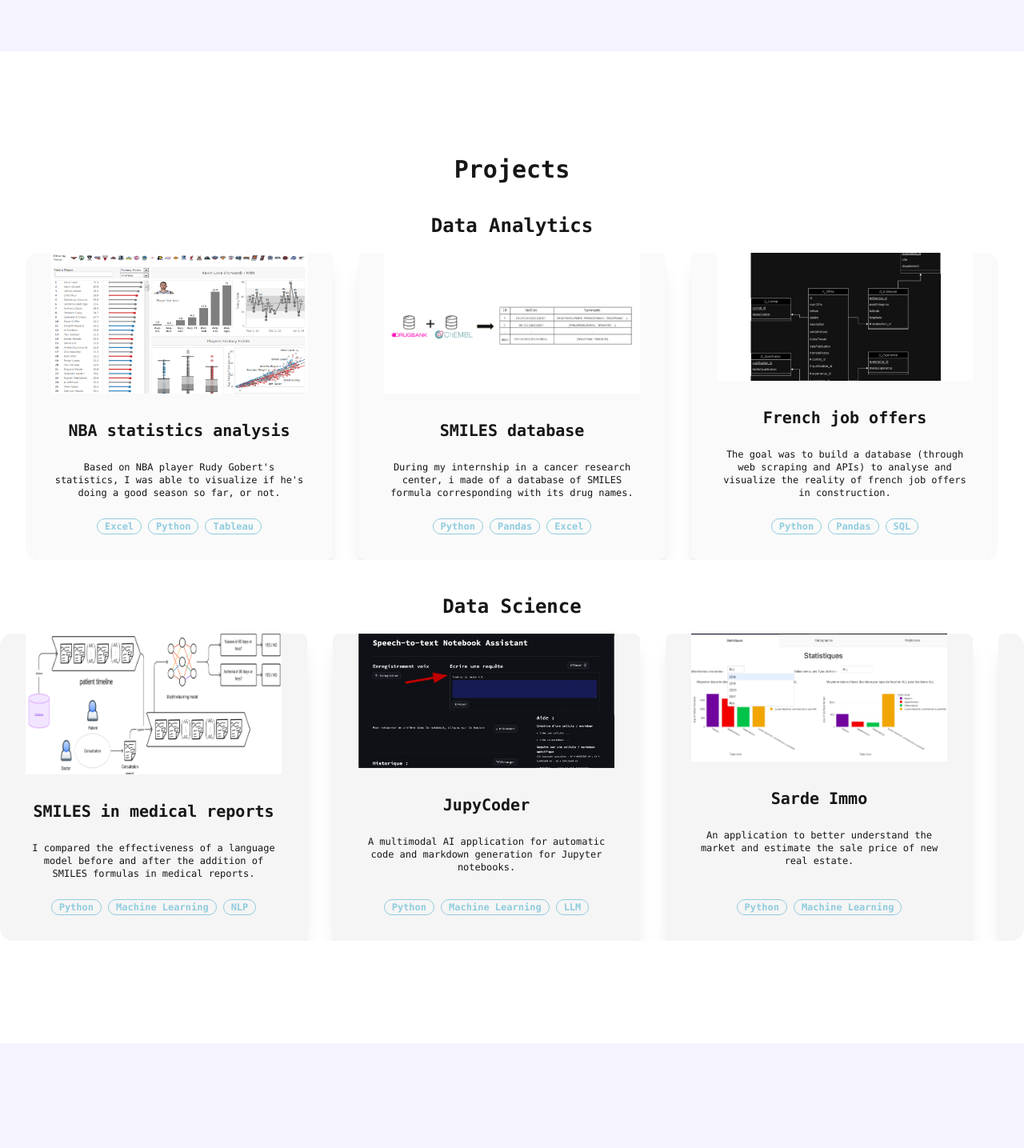
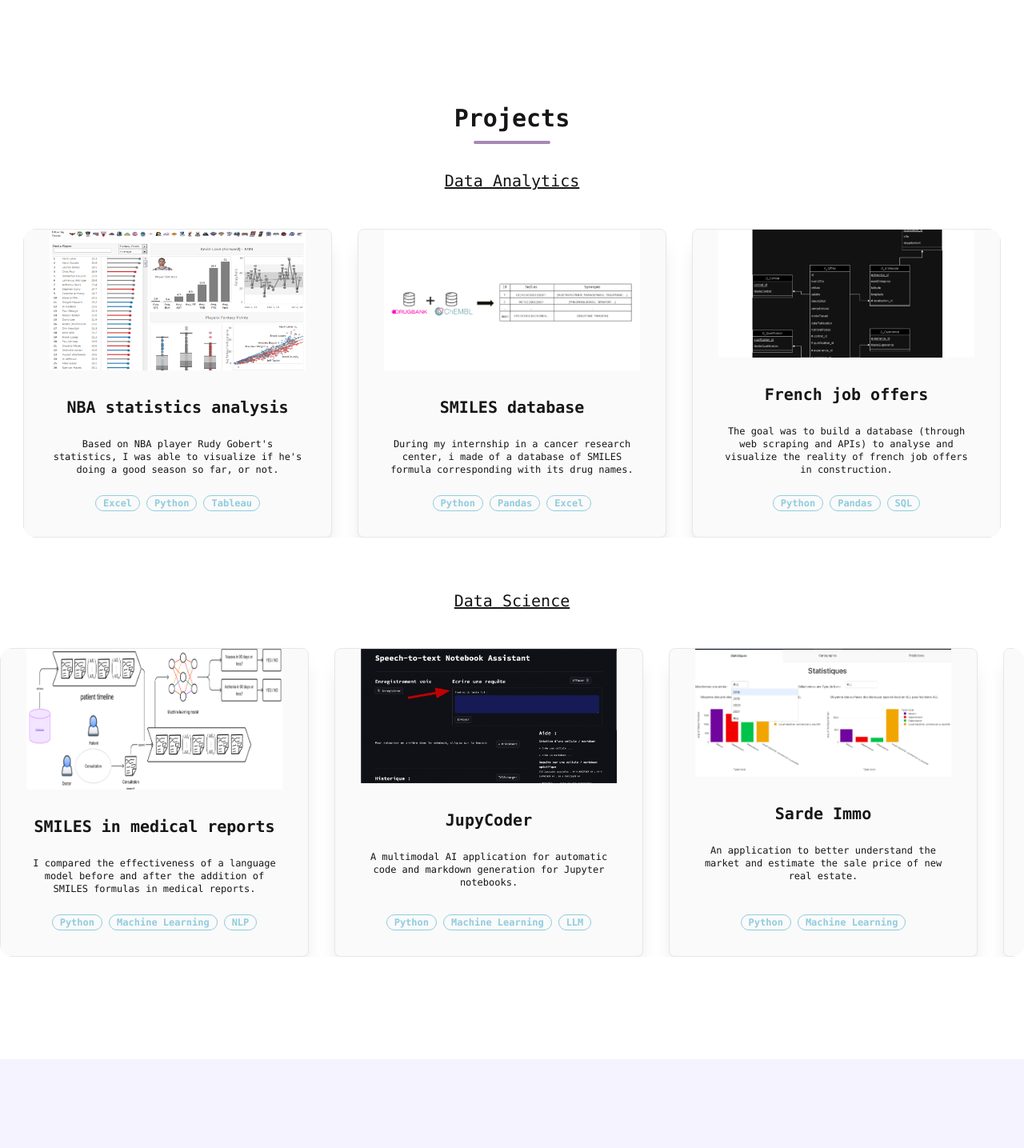
Before and after one commit to dounya-bourhani/Portfolio_Website, a Next.js app in the folder app/: page / in a window 1280 px wide. Shown: the part 1060-2495 px from the top of the page at 80% size. Built offline with nearby package versions, Linux system fonts and the light colour scheme.

Commit message:
updates : h2 and h3 titles

```diff
--- a/app/app/components/AboutMe.tsx
+++ b/app/app/components/AboutMe.tsx
@@ -6,7 +6,7 @@ import Socials from "./Socials";
 
 const AboutMe = () => {
   return (
-    <section id='home' className='prose prose-lg !max-w-none left-0 flex flex-col items-center justify-center bg-violet-50'>
+    <section id='home' className='prose prose-lg !max-w-none left-0 flex flex-col items-center justify-center bg-violet-50 pt-16'>
 
       <h1 >Hi, I'm {' '}
         <span className="text-[#957DAD]">
--- a/app/app/components/Projects.tsx
+++ b/app/app/components/Projects.tsx
@@ -5,12 +5,12 @@ const Projects = () => {
     <section id='projects' className='prose prose-lg !max-w-none flex flex-col items-center justify-center bg-white'>
         <h2>Projects</h2>
 
-        <h3>Data Analytics</h3>
+        <h3 className='text-xl font-medium underline'>Data Analytics</h3>
 
-        <div className="carousel carousel-center rounded-box max-w-screen-xl space-x-8">
+        <div className="carousel carousel-center rounded-box max-w-screen-xl space-x-8 my-8">
 
             <a href='https://public.tableau.com/app/profile/dounya.bourhani/vizzes' target='_blank' className='no-underline '>
-                <div className="carousel-item card bg-neutral-50 rounded-lg shadow-xl w-96 h-96 flex flex-col hover:brightness-90 duration-200">
+                <div className="carousel-item card bg-neutral-50 border rounded-lg shadow-xl w-96 h-96 flex flex-col hover:brightness-90 duration-200">
                     <figure className="m-0">
                     <img src="./nba_dashboard.png" alt="Tableau Dashboard - Gobert stats" className="w-80" />
                     </figure>
@@ -27,7 +27,7 @@ const Projects = () => {
                 </div>
             </a>
             <a href='https://github.com/dounya-bourhani/SMILES_integration/tree/main/integration_des_smiles' target='_blank' className='no-underline'>
-                <div className="carousel-item card bg-neutral-50 rounded-lg shadow-xl w-96 h-96 flex flex-col hover:brightness-90 duration-200">
+                <div className="carousel-item card bg-neutral-50 border rounded-lg shadow-xl w-96 h-96 flex flex-col hover:brightness-90 duration-200">
                     <figure className="m-0">
                     <img src="./smilesbd.png" alt="SMILES Database" className="w-80" />
                     </figure>
@@ -44,7 +44,7 @@ const Projects = () => {
                 </div>
             </a>
             <a href='https://public.tableau.com/app/profile/dounya.bourhani/vizzes' target='_blank' className='no-underline '>
-                <div className="carousel-item card bg-neutral-50 rounded-lg shadow-xl w-96 h-96 flex flex-col hover:brightness-90 duration-200">
+                <div className="carousel-item card bg-neutral-50 border rounded-lg shadow-xl w-96 h-96 flex flex-col hover:brightness-90 duration-200">
                     <figure className="m-0">
                     <img src="./joboffers.png" alt="Job offers analysis" className="w-80" />
                     </figure>
@@ -63,12 +63,12 @@ const Projects = () => {
 
         </div>
 
-        <h3>Data Science</h3>
+        <h3 className='text-xl font-medium underline'>Data Science</h3>
 
-        <div className="carousel carousel-center rounded-box max-w-screen-xl space-x-8">
+        <div className="carousel carousel-center rounded-box max-w-screen-xl space-x-8 mt-8">
 
             <a href='https://github.com/dounya-bourhani/SMILES_integration/tree/main/evaluation_des_performances' target='_blank' className='no-underline '>
-                <div className="carousel-item card bg-neutral-100 shadow-xl w-96 h-96 flex flex-col rounded-lg hover:brightness-90 duration-200">
+                <div className="carousel-item card bg-neutral-50 border shadow-xl w-96 h-96 flex flex-col rounded-lg hover:brightness-90 duration-200">
                     <figure className="m-0">
                     <img src="./smilesmodel.png" alt="SMILES integration model" className="w-80" />
                     </figure>
@@ -85,7 +85,7 @@ const Projects = () => {
                 </div>
             </a>
             <a href='https://github.com/dounya-bourhani/IA_Code_Retranscription' target='_blank' className='no-underline '>
-                <div className="carousel-item card bg-neutral-100 shadow-xl w-96 h-96 flex flex-col rounded-lg hover:brightness-90 duration-200">
+                <div className="carousel-item card bg-neutral-50 border shadow-xl w-96 h-96 flex flex-col rounded-lg hover:brightness-90 duration-200">
                     <figure className="m-0">
                     <img src="./jupycoder.png" alt="JupyCoder" className="w-80" />
                     </figure>
@@ -101,7 +101,7 @@ const Projects = () => {
                 </div>
             </a>
             <a href='https://github.com/dounya-bourhani/ProjetPython' target='_blank' className='no-underline '>
-                <div className="carousel-item card bg-neutral-100 shadow-xl w-96 h-96 flex flex-col rounded-lg hover:brightness-90 duration-200">
+                <div className="carousel-item card bg-neutral-50 border shadow-xl w-96 h-96 flex flex-col rounded-lg hover:brightness-90 duration-200">
                     <figure className="m-0">
                     <img src="./sardeimmo.png" alt="Tableau Dashboard - Gobert stats" className="w-80" />
                     </figure>
@@ -116,7 +116,7 @@ const Projects = () => {
                 </div>
             </a>
             <a href='https://github.com/dounya-bourhani/ScikitNB_Shiny' target='_blank' className='no-underline '>
-                <div className="carousel-item card bg-neutral-100 shadow-xl w-96 h-96 flex flex-col rounded-lg hover:brightness-90 duration-200">
+                <div className="carousel-item card bg-neutral-50 border shadow-xl w-96 h-96 flex flex-col rounded-lg hover:brightness-90 duration-200">
                     <figure className="m-0">
                         <img src="./scikitnb.png" alt="ScikitNB" className="w-80" />
                     </figure>
@@ -132,7 +132,7 @@ const Projects = () => {
                 </div>
             </a>
             <a href='https://github.com/dounya-bourhani/Challenge_Securite/tree/main' target='_blank' className='no-underline '>
-                <div className="carousel-item card bg-neutral-100 shadow-xl w-96 h-96 flex flex-col rounded-lg hover:brightness-90 duration-200">
+                <div className="carousel-item card bg-neutral-50 border shadow-xl w-96 h-96 flex flex-col rounded-lg hover:brightness-90 duration-200">
                     <figure className="m-0">
                         <img src="./challengesecu.png" alt="Challenge Securite" className="w-80" />
                     </figure>
--- a/app/app/globals.css
+++ b/app/app/globals.css
@@ -24,3 +24,15 @@ body {
 section {
   padding: 8rem 2rem;
 }
+
+h2::after {
+  content: "";
+  display: block;
+  margin-left: auto;
+  margin-right: auto;
+  width: 6rem;
+  height: 0.25rem;
+  background: #A888B5;
+  margin-top: 0.5rem;
+  border-radius: 2px;
+}
```
